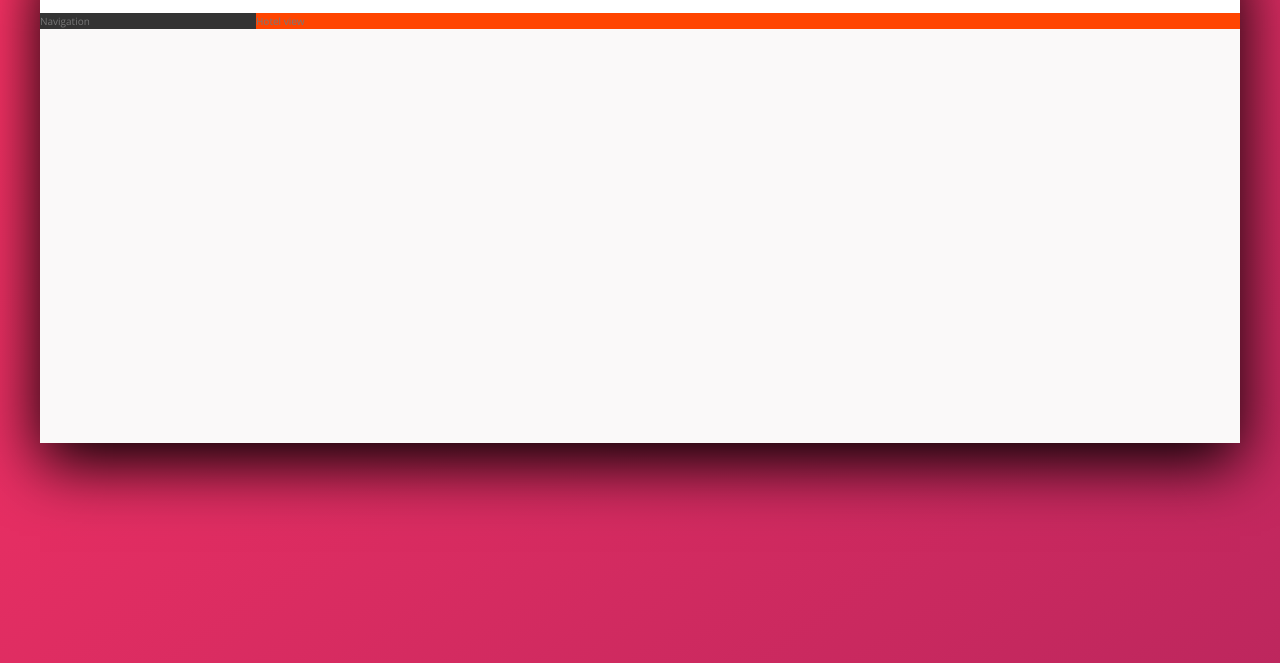
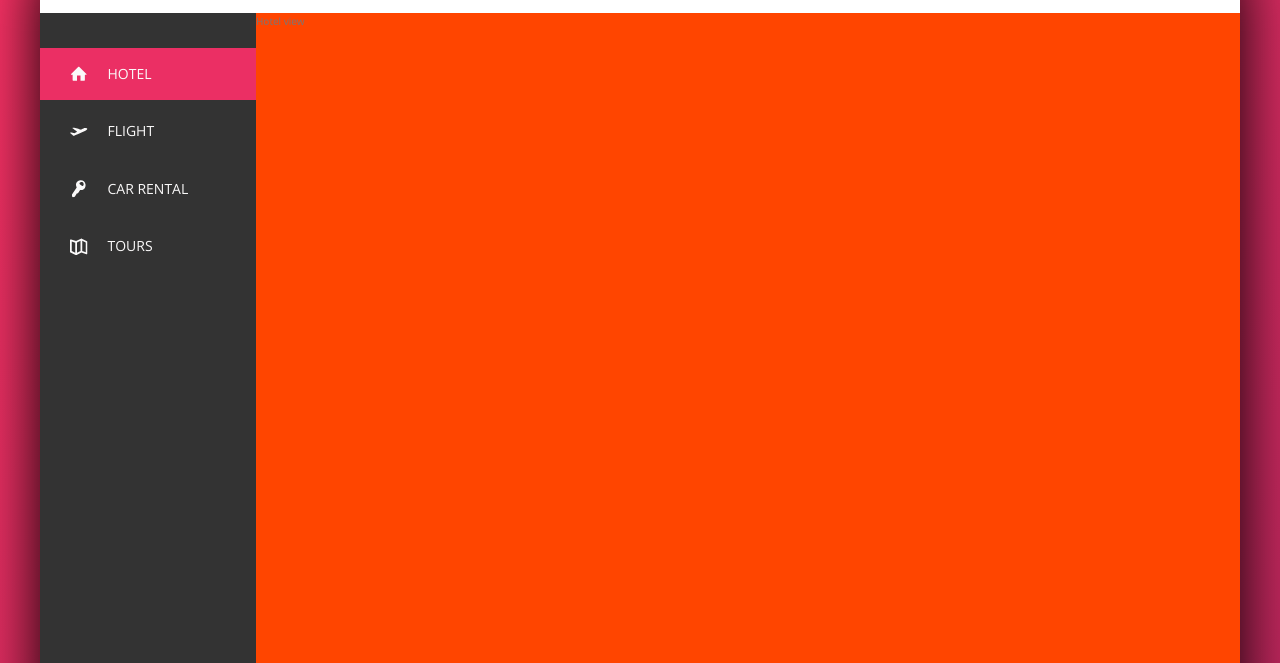
Before and after one commit to sdiperi17/trillo_project_advanced_css, a website: page index.html in a window 1280 px wide. Shown: the part 137-800 px from the top of the page. Drawn offline with nearby package versions, Linux system fonts and the light colour scheme.

Commit message:
completed side bar

```diff
--- a/index.html
+++ b/index.html
@@ -58,7 +58,57 @@
                 </nav>
             </header>
             <div class="content">
-                <nav class="sidebar">Navigation</nav>
+                <nav class="sidebar">
+                    <ul class="side-nav">
+                        <li class="side-nav__item side-nav__item--active">
+                            <a href="" class="side-nav__link">
+                                <svg class="side-nav__icon">
+                                    <!-- by including one svg file sprite.svg we have one http request -->
+                                    <use
+                                        xlink:href="img/sprite.svg#icon-home"
+                                    ></use>
+                                </svg>
+                                <span>Hotel</span>
+                            </a>
+                        </li>
+                        <li class="side-nav__item">
+                            <a href="" class="side-nav__link">
+                                <svg class="side-nav__icon">
+                                    <!-- by including one svg file sprite.svg we have one http request -->
+                                    <use
+                                        xlink:href="img/sprite.svg#icon-aircraft-take-off"
+                                    ></use>
+                                </svg>
+                                <span>Flight</span>
+                            </a>
+                        </li>
+                        <li class="side-nav__item">
+                            <a href="" class="side-nav__link">
+                                <svg class="side-nav__icon">
+                                    <!-- by including one svg file sprite.svg we have one http request -->
+                                    <use
+                                        xlink:href="img/sprite.svg#icon-key"
+                                    ></use>
+                                </svg>
+                                <span>Car rental</span>
+                            </a>
+                        </li>
+                        <li class="side-nav__item">
+                            <a href="" class="side-nav__link">
+                                <svg class="side-nav__icon">
+                                    <!-- by including one svg file sprite.svg we have one http request -->
+                                    <use
+                                        xlink:href="img/sprite.svg#icon-map"
+                                    ></use>
+                                </svg>
+                                <span>Tours</span>
+                            </a>
+                        </li>
+                    </ul>
+                    <div class="legal">
+                        &copy; 2017 by trillo. All rights reserved.
+                    </div>
+                </nav>
                 <main class="hotel-view">
                     Hotel view
                 </main>
--- a/sass/_components.scss
+++ b/sass/_components.scss
@@ -121,3 +121,83 @@
         margin-right: 1rem;
     }
 }
+
+///////////////////////////
+///SIDE-NAVIGATION
+
+.side-nav {
+    font-size: 1.4rem;
+    list-style: none;
+    margin-top: 3.5rem;
+
+    &__item {
+        position: relative;
+
+        &:not(:last-child) {
+            margin-bottom: 0.5rem;
+        }
+    }
+
+    &__item::before {
+        content: "";
+        position: absolute;
+        top: 0;
+        left: 0;
+        height: 100%;
+        width: 3px;
+        background-color: var(--color-primary);
+        transform: scaleY(0);
+        // transform-origin: top/bottom/center; transform origin by default is center
+
+        // there's an ability in the transition property
+        // to add different settings for different properties.
+        //width transition happens 0.4s and delay is 0.2s
+        transition: transform 0.2s, width 0.4s cubic-bezier(1, 0, 0, 1) 0.2s,
+            background-color 0.1s;
+    }
+
+    &__item:hover::before,
+    &__item--active::before {
+        transform: scaleY(1);
+        width: 100%;
+    }
+
+    &__item:active::before {
+        // when the link on side bar is clicked pink background color gets light
+        background-color: var(--color-primary-light);
+    }
+
+    &__link:link,
+    &__link:visited {
+        color: var(--color-grey-light-1);
+        text-decoration: none;
+        text-transform: uppercase;
+        display: block;
+        padding: 1.5rem 3rem;
+
+        display: flex;
+        align-items: center;
+
+        // z-index only works if we specified position
+        position: relative;
+        // we set z-index higher to show link on top of ::before pseudo element
+        z-index: 10;
+    }
+
+    &__icon {
+        width: 1.75rem;
+        height: 1.75rem;
+        margin-right: 2rem;
+        // currentColor is color of current element or parent element
+        fill: currentColor;
+    }
+}
+
+///////////////////////////
+//////
+.legal {
+    font-size: 1.2rem;
+    color: var(--color-grey-light-4);
+    text-align: center;
+    padding: 2.5rem;
+}
--- a/sass/_layout.scss
+++ b/sass/_layout.scss
@@ -29,10 +29,17 @@
     background-color: var(--color-grey-dark-1);
     // flex-grow, flex-shrink, flex-basis
     flex: 0 0 18%;
+
+    display: flex;
+    flex-direction: column;
+    justify-content: space-between;
 }
 
 .hotel-view {
     background-color: orangered;
     // by using flex 1, we are saying that element should grow as much as it can
     flex: 1;
+
+    //Test
+    height: 80rem;
 }
```
Also changed, not shown: css/style.css.
